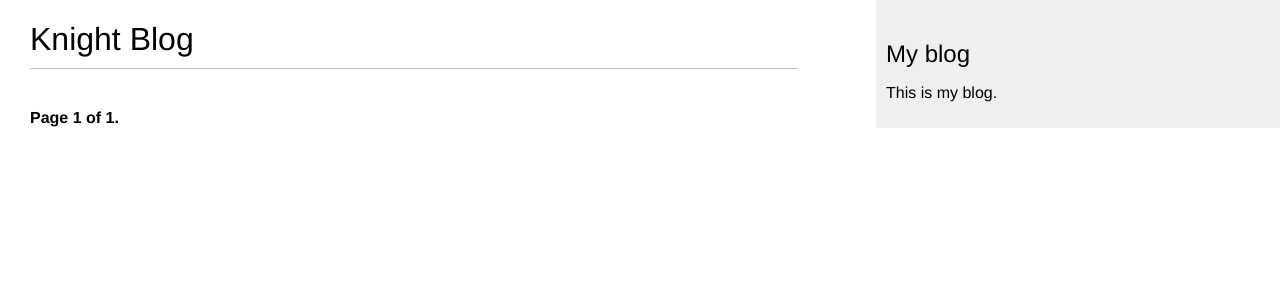
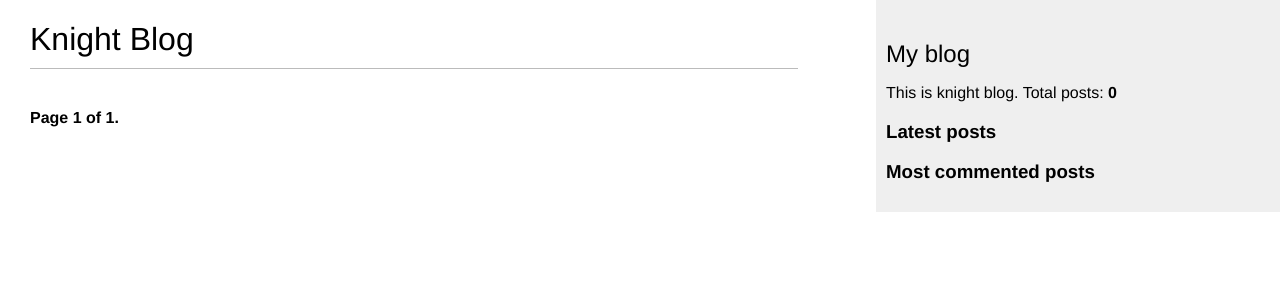
Before and after one commit to knightSarai/knight-blog, a Django app: page /blog/ in a window 1280 px wide. Shown: the top 300 px of the page. Run offline with Django 3.2, Linux system fonts and the light colour scheme; data that the repository does not hold is empty; some libraries are stand-ins or nearby versions.

Commit message:
Commit prev files

```diff
--- a/main/templates/base.html
+++ b/main/templates/base.html
@@ -1,4 +1,5 @@
 {% load static %}
+{% load blog_tags %}
 <!DOCTYPE html>
 <html>
 <head>
@@ -14,7 +15,18 @@
 </div>
 <div id="sidebar">
     <h2>My blog</h2>
-    <p>This is my blog.</p>
+    <p>This is knight blog. Total posts: <strong>{% total_posts %}</strong></p>
+    <h3>Latest posts</h3>
+    {% show_latest_posts 3 %}
+    <h3>Most commented posts</h3>
+    {% get_most_commented_posts as most_commented_posts %}
+    <ul>
+        {% for post in most_commented_posts %}
+            <li>
+                <a href="{{ post.get_absolute_url }}">{{ post.title }}</a>
+            </li>
+        {% endfor %}
+    </ul>
 </div>
 </body>
 </html>
--- a/main/templates/post/latest_posts.html
+++ b/main/templates/post/latest_posts.html
@@ -0,0 +1,7 @@
+<ul>
+    {% for post in latest_posts %}
+        <li>
+            <a href="{{ post.get_absolute_url }}">{{ post.title }}</a>
+        </li>
+    {% endfor %}
+</ul>
--- a/main/templatetags/blog_tags.py
+++ b/main/templatetags/blog_tags.py
@@ -1,4 +1,6 @@
 from django import template
+from django.db.models import Count
+
 from ..models import Post
 
 register = template.Library()
@@ -7,3 +9,16 @@ register = template.Library()
 @register.simple_tag
 def total_posts():
     return Post.published.count()
+
+
+@register.inclusion_tag('post/latest_posts.html')
+def show_latest_posts(count=3):
+    latest_posts = Post.published.order_by('-publish')[:count]
+    return {'latest_posts': latest_posts}
+
+
+@register.simple_tag
+def get_most_commented_posts(count=3):
+    return Post.published.annotate(
+        total_comments=Count('comments')
+    ).order_by('-total_comments')[:count]
```
